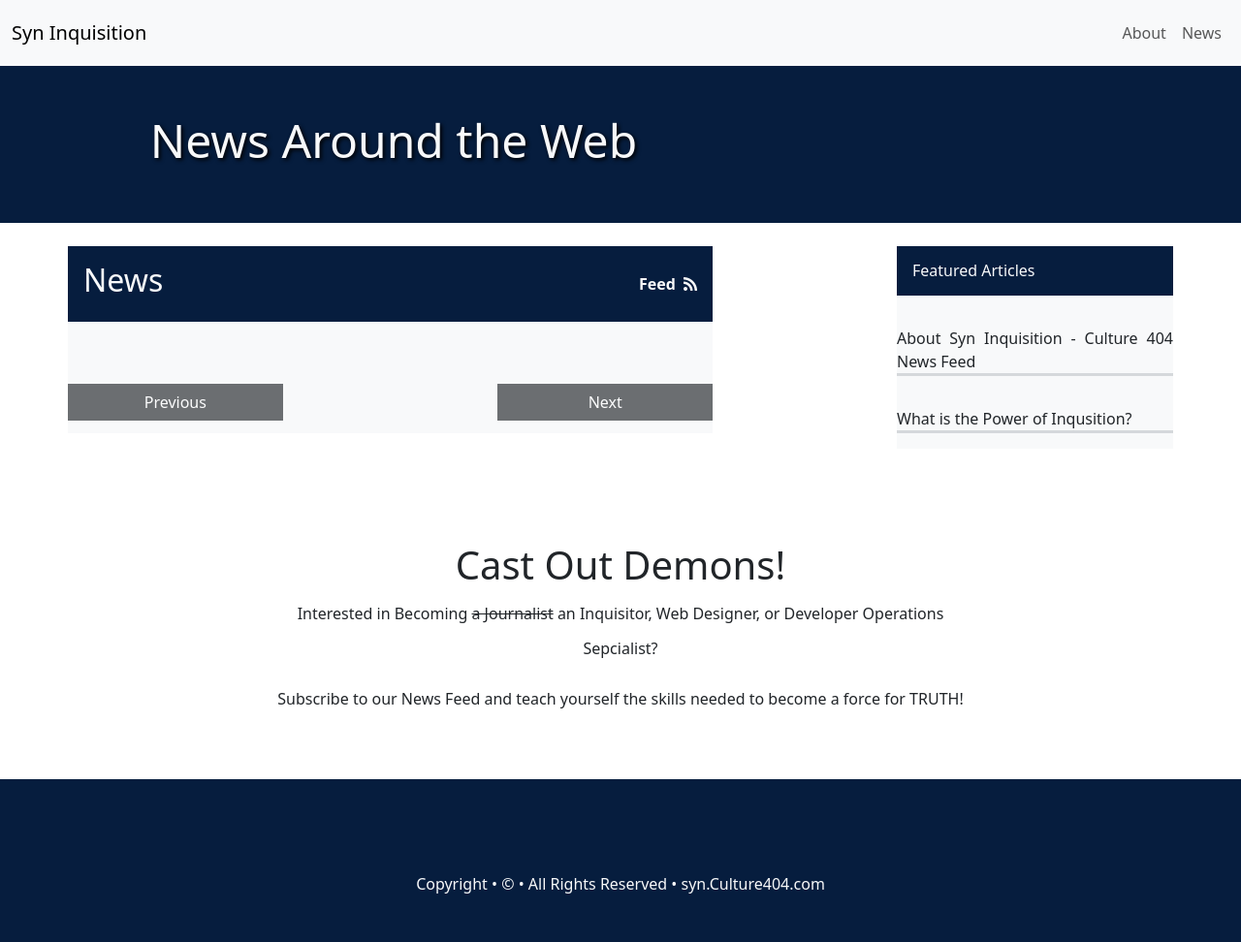
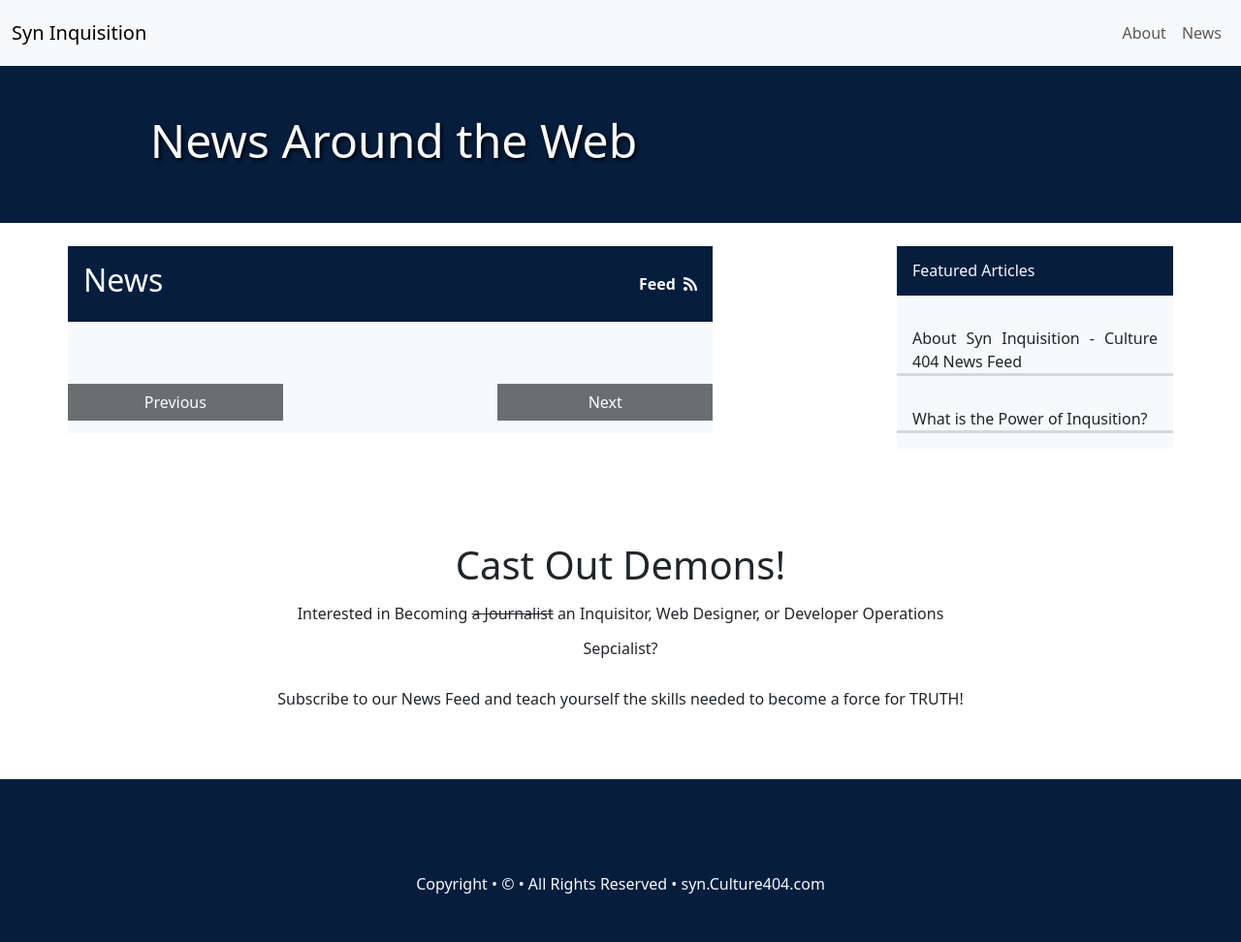
Before and after one commit to Culture-404/Syn_Inquisition, a Jekyll site: the page built from news/index.html, in a window 1280 px wide. Shown: the whole page at 97% size. Built offline with Jekyll 4.4.1, drawn with Linux system fonts in a browser that asks for light colours; the list of posts is cut into pages by our own code.

Commit message:
add padding to lib sidebar

```diff
--- a/news/index.html
+++ b/news/index.html
@@ -112,7 +112,7 @@ title: "News Around the Web"
             {% else %}
             {% for item in library %}
             <div class="text-dark border-bottom border-3 border-secondary border-opacity-25 mb-3">
-                <h3 class="h6 mb-0 lh-base text-justify my-3 ">
+                <h3 class="h6 mb-0 lh-base text-justify my-3 px-3">
                     <a href="{{ item.url }}" class="link-dark link-offset-2 link-underline-opacity-0 link-underline-opacity-75-hover">{{ item.title }}</a>
                 </h3>
                 <!-- <h4 class="h6 black-50 text-end mb-5 border-bottom border-light border-3">{{ item.date | date: "%A, %B %d, %Y" }}</h4> -->
```
